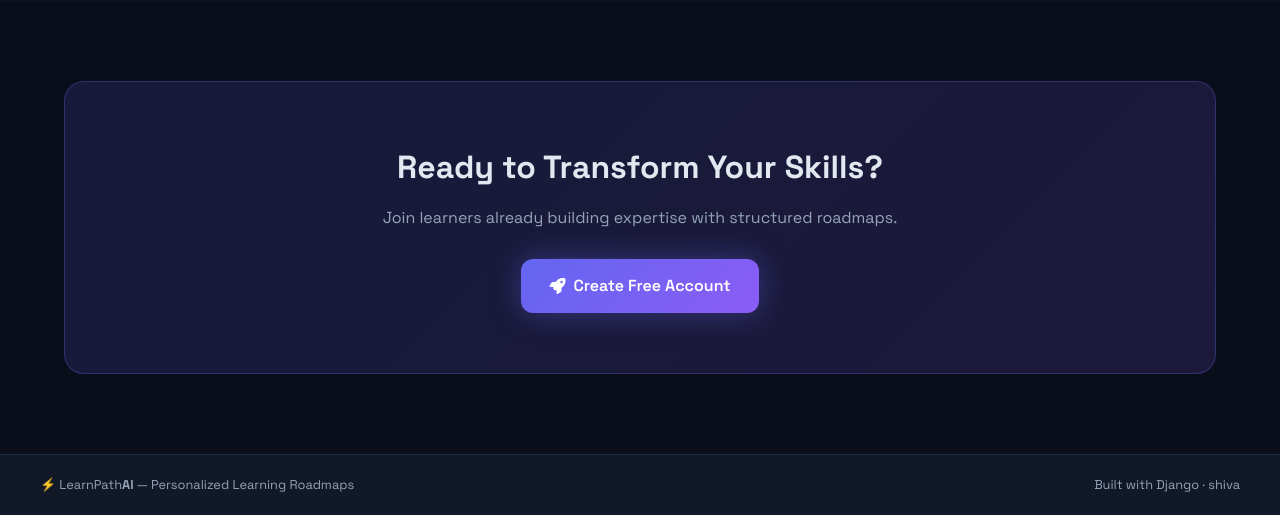
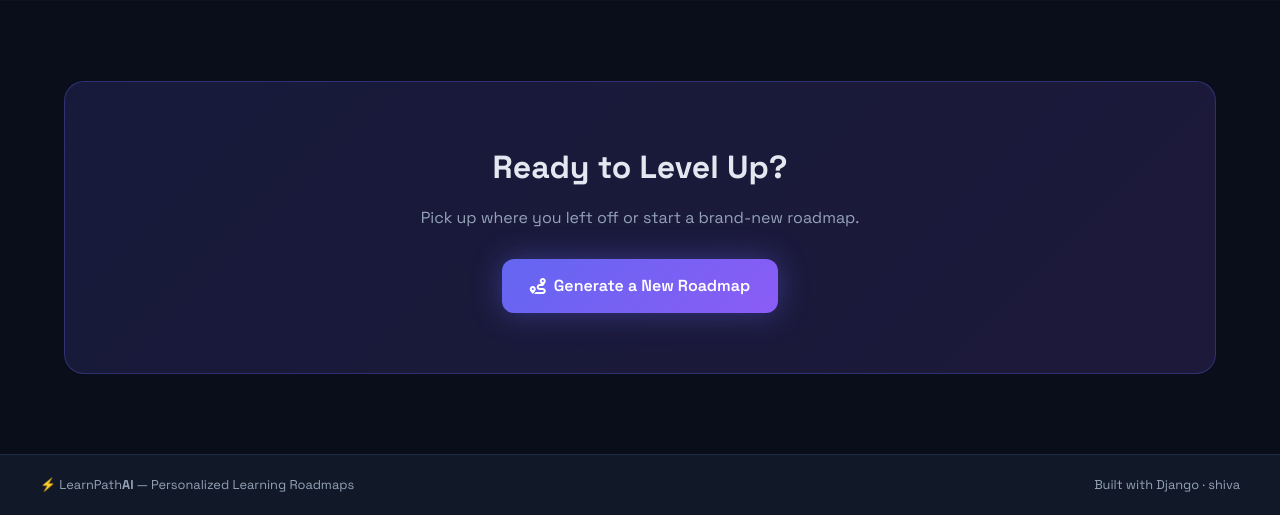
Before and after one commit to shiva676466/Smart-Learning-Path, a Django app: page / in a window 1280 px wide. Shown: the part 2394-2909 px from the top of the page. Run offline with Django 5.2, Linux system fonts and the light colour scheme; a user stored in the database is signed in; data comes from the database, SQL or seed files in the repository.

Commit message:
fix: hide signup CTA on landing page for authenticated users
The bottom "Ready to Transform Your Skills? / Create Free Account" CTA
was rendered unconditionally, so logged-in users saw a signup button on
the home page. Now mirrors the hero section's auth check and shows a
"Generate a New Roadmap" CTA when the user is already authenticated.

Co-Authored-By: Claude Opus 4.7 (1M context) <noreply@anthropic.com>

```diff
--- a/templates/dashboard/home.html
+++ b/templates/dashboard/home.html
@@ -60,9 +60,15 @@
 <section class="section cta-section">
     <div class="container">
         <div class="cta-box">
-            <h2>Ready to Transform Your Skills?</h2>
-            <p>Join learners already building expertise with structured roadmaps.</p>
-            <a href="{% url 'users:register' %}" class="btn-hero-primary"><i class="fas fa-rocket"></i> Create Free Account</a>
+            {% if user.is_authenticated %}
+                <h2>Ready to Level Up?</h2>
+                <p>Pick up where you left off or start a brand-new roadmap.</p>
+                <a href="{% url 'roadmap:generate' %}" class="btn-hero-primary"><i class="fas fa-route"></i> Generate a New Roadmap</a>
+            {% else %}
+                <h2>Ready to Transform Your Skills?</h2>
+                <p>Join learners already building expertise with structured roadmaps.</p>
+                <a href="{% url 'users:register' %}" class="btn-hero-primary"><i class="fas fa-rocket"></i> Create Free Account</a>
+            {% endif %}
         </div>
     </div>
 </section>
```
